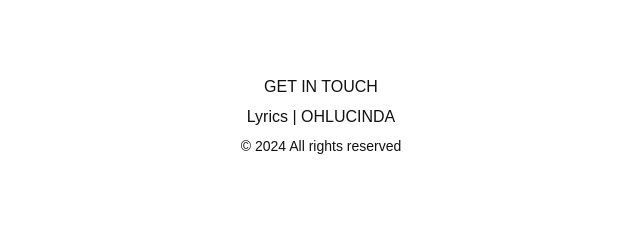
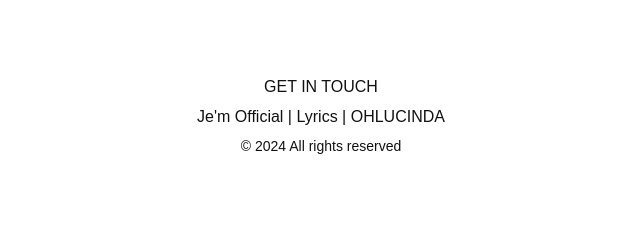
Before and after one commit to ohlucinda/gem-dtp, a Jekyll site: the page built from index.html, in a window 1280 px wide. Shown: the part 718-959 px from the top of the page, without its empty margins (319-959 px from the left). Built offline with Jekyll 4.4.1, drawn with Linux system fonts in a browser that asks for light colours; some web fonts are replaced.

Commit message:
Update index.html

```diff
--- a/index.html
+++ b/index.html
@@ -277,6 +277,12 @@ if(originLink&&rememberedLang)originLink.href='https://ohlucinda.com/?lang='+rem
   </div>
 
   <div class="footer-links">
+    <a href="https://jem.ohlucinda.com">
+      Je'm Official
+    </a>
+
+    <span>|</span>
+
     <a href="https://lyrics.ohlucinda.com">
       Lyrics
     </a>
```
